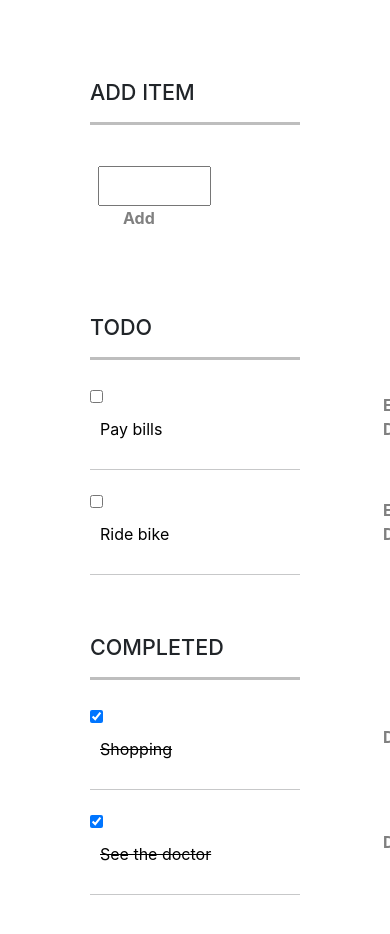
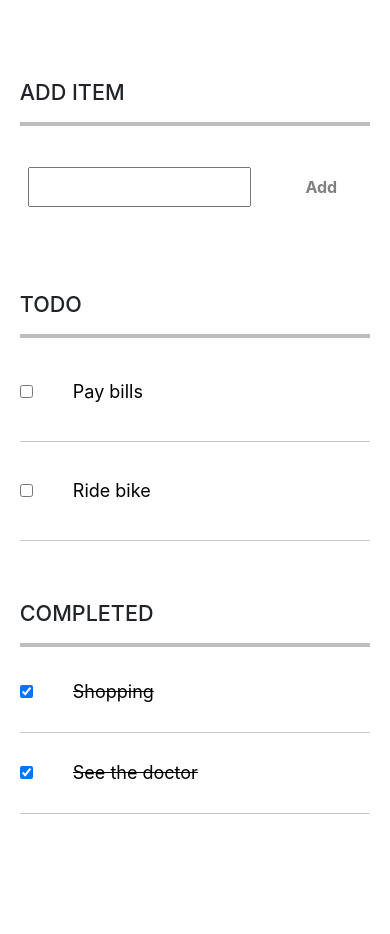
Before and after one commit to Aishwarya-R-09/SampleTodo, a React (Create React App) app: page / in a window 390 px wide. Shown: the top 934 px of the page. After the commit the page ends 894 px from the top, so only its background shows below. Built offline with nearby package versions, Linux system fonts and the light colour scheme.

Commit message:
final commit

```diff
--- a/src/Actions/index.js
+++ b/src/Actions/index.js
@@ -1,3 +1,4 @@
+//redux actions to add, update, delete task from store
 export const addItem = (item) => {
     return {
       type: 'Add Item',
--- a/src/App.css
+++ b/src/App.css
@@ -1,10 +1,11 @@
 #hr{
-  border-top: 3px solid black;
+  border: 2px solid #000000;
+  background-color: #000000;
 }
 
 .container{
   margin-bottom: 60px;
-  width: 60%;
+  max-width: 60% !important;
 }
 
 .row{
@@ -18,6 +19,10 @@
   border-radius: 10px;
   padding: 0 25px;
   transition: 0.3s;
+}
+
+input{
+  font-size: large;
 }
 
 .input{
@@ -36,8 +41,7 @@
 }
 
 .no-input:focus{
-  border:0px !important;
-  box-shadow: none !important;
+  outline: none;
 }
 
 .button:hover{
@@ -51,3 +55,31 @@
   justify-content: space-between;
   align-items: center;
 }
+
+@media only screen and (max-width: 850px) {
+  .container {
+    max-width: 80% !important;
+  }
+}
+
+@media only screen and (max-width: 600px) {
+  .container {
+    max-width: 96% !important;
+  }
+}
+
+@media only screen and (max-width: 540px) {
+  .task_btn {
+    display: flex;
+    flex-direction: column;
+    height: inherit;
+  }
+  .task_name{
+    display: flex;
+    flex-direction: row;
+    align-items: center;
+  }
+  .first{
+    margin-bottom: 10px;
+  }
+}
--- a/src/App.js
+++ b/src/App.js
@@ -5,20 +5,24 @@ import Completed from './components/Completed';
 import { store } from './index';
 import {useState,useEffect} from 'react';
 
-
+// Main component that wraps the sub components
 function App() {
 
+  //state to store pending and completed tasks
   const [ todo_task, setTodoTask] = useState([]);
   const [ completed_task, setCompletedTask ] = useState([ ]);
 
+  // To run after render (componentDidMount)
   useEffect(()=>{
     getTasks();
   },[])
 
+  //tracking the update of redux store
   store.subscribe(() => {
     getTasks();
   });
 
+  //function to get respective pending and completed tasks from store
   function getTasks(){
     let tasks = store.getState().tasks;
     let temp_completed_task = [];
--- a/src/Reducer/index.js
+++ b/src/Reducer/index.js
@@ -1,3 +1,5 @@
+//Redux reducer
+//Actual logic to perform operations on redux store
 const reducer = (
     state = { tasks: [ {name: "Pay bills",status:"progress"}, {name:"Ride bike",status:"progress"},
      {name:"Shopping",status:"completed"}, {name:"See the doctor",status:"completed"} ] },
--- a/src/components/AddItem.js
+++ b/src/components/AddItem.js
@@ -3,14 +3,17 @@ import '../App.css';
 import { connect } from 'react-redux';
 import { addItem } from '../Actions/index';
 
+
+//Component to add a new Todo task
 class AddItem  extends React.Component{
     constructor(props){
         super(props);
-
-        this.state= {task:""}
+        this.state = {
+            task : ""
+        }
     }
-
-    addTask = ()=>{
+    //function to add a new task to redux store
+    addTask = () => {
         const { dispatch } = this.props;
         dispatch(addItem(this.state.task));
         this.setState({task:""});
@@ -25,7 +28,7 @@ class AddItem  extends React.Component{
                     </h4>
                     <hr id="hr" />
                     <div className="row justify-content-between">
-                        <input className="input col-7 col-sm-8 col-md-9 col-lg-10" type="text" value={this.state.task}
+                        <input className="input col-8 col-md-9 col-lg-10" type="text" value={this.state.task}
                         onChange={(event)=>{this.setState({task: event.target.value})}}/>
                         <button className="button col-auto" onClick={this.addTask}>
                             <b>
--- a/src/components/EachTodo.js
+++ b/src/components/EachTodo.js
@@ -2,21 +2,28 @@ import React from 'react';
 import {removeItem, updateStatus,updateTask} from '../Actions/index'
 import { connect } from 'react-redux';
 
+//component which displays each task which are pending and completed
 class EachTodo extends React.Component{
     constructor(props){
         super(props)
-        this.state={editMode:false,newValue : props.item}
+        this.state = {
+            editMode : false,
+            newValue : props.item
         }
-    deletetask = ()=>{
+    }
+
+    // function to remove particular task from store
+    deletetask = () => {
         const { dispatch } = this.props;
         dispatch(removeItem(this.props.index));
     }
-    completeTask = ()=>{
+    // function to update completion status in redux store
+    completeTask = () => {
         const { dispatch } = this.props;
         dispatch(updateStatus(this.props.index, "completed"))
     }
-
-    updateTask = ()=>{
+    // function to edit tasks
+    updateTask = () => {
         const { dispatch } = this.props;
         dispatch(updateTask(this.props.index, this.state.newValue));
         this.setState({editMode:false});
@@ -25,7 +32,7 @@ class EachTodo extends React.Component{
     render(){
         return(
             <div className="eachTodo">
-                <div>
+                <div className="task_name">
                     <input type="checkbox" style={{ marginRight : "30px"}} checked={this.props.type==="completed"}
                     readOnly={this.props.type==="completed"} onChange={this.completeTask}/>
 
@@ -34,21 +41,29 @@ class EachTodo extends React.Component{
                     readOnly={!this.state.editMode}/>
 
                 </div>
-                {!this.state.editMode && <div>
-                    {this.props.type==="progress" && <button className="button" onClick={()=>{this.setState({editMode:true})}}>
+                {
+                    !this.state.editMode &&
+                    <div className="task_btn">
+                        {
+                            this.props.type==="progress" &&
+                            <button className="button first" onClick={()=>{this.setState({editMode:true})}}>
                                 <b>
                                     Edit
                                 </b>
-                    </button>}
+                            </button>
+                        }
                         <button className="button" onClick={this.deletetask}>
                             <b>
                                 Delete
                             </b>
                         </button>
-                </div>}
+                    </div>
+                }
 
-                {this.state.editMode && <div>
-                    <button className="button" onClick={this.updateTask}>
+                {
+                    this.state.editMode &&
+                    <div className="task_btn">
+                        <button className="button first" onClick={this.updateTask}>
                             <b>
                                 Save
                             </b>
@@ -58,7 +73,8 @@ class EachTodo extends React.Component{
                                 Cancel
                             </b>
                         </button>
-                </div>}
+                    </div>
+                }
             </div>
         )
     }
--- a/src/index.js
+++ b/src/index.js
@@ -6,6 +6,7 @@ import { createStore } from 'redux';
 import reducer from './Reducer/index';
 import { Provider } from 'react-redux';
 
+//creating a store
 const store = createStore(reducer);
 
 ReactDOM.render(
```
Also changed, not shown: src/components/Completed.js (+5 -5 lines), src/components/Todo.js (+5 -6 lines). Lines whose indentation alone changed are shown as unchanged.
